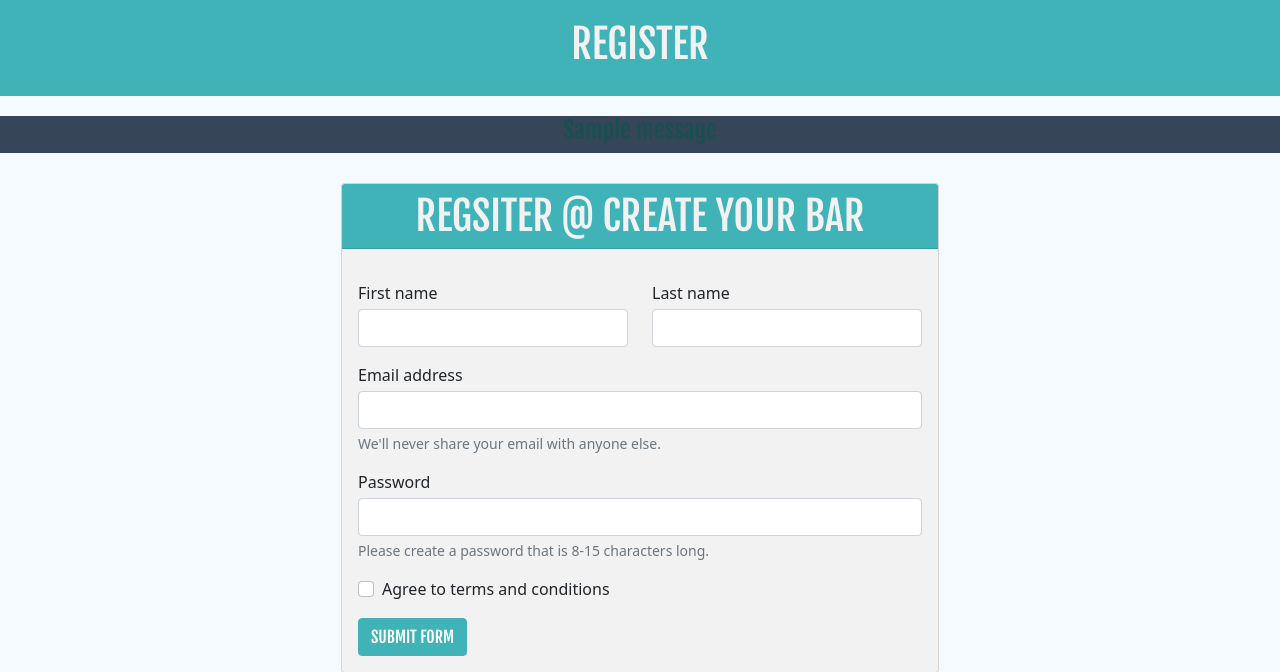
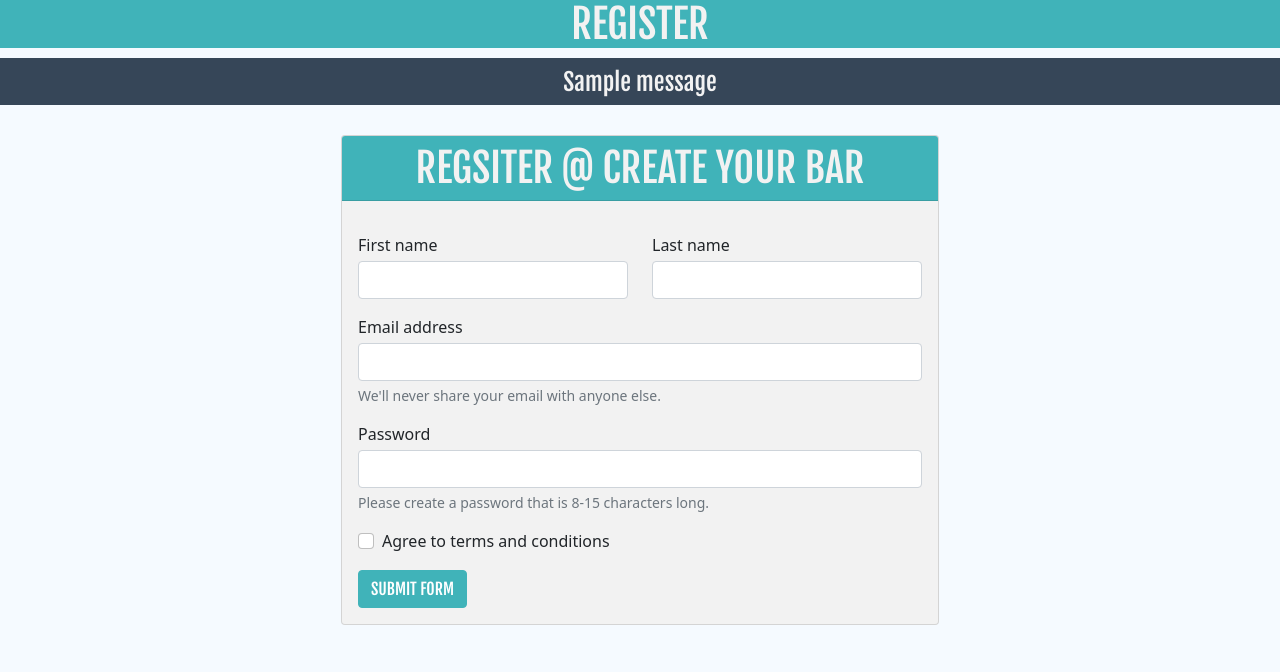
Before and after one commit to KJLuton/cocktails_at_home, a Flask app: page /register_mybar in a window 1280 px wide. Shown: the part 56-728 px from the top of the page. Run offline with Flask 2, Linux system fonts and the light colour scheme; one stand-in notice (Sample message) is shown; some libraries are stand-ins or nearby versions.

Commit message:
Added header to base template instead of across all files.

```diff
--- a/app.py
+++ b/app.py
@@ -106,7 +106,7 @@ def mybar(emailaddress):
         {"emailaddress": session["user"]})["emailaddress"]
 
     if session["user"]:
-        return render_template("mybar.html", emailaddress=emailaddress)
+        return render_template("mybar.html", emailaddress=emailaddress, age_title="MY BAR LOG IN")
 
     return redirect(url_for("login_mybar"))
 
@@ -121,19 +121,25 @@ def logout():
 
 @app.route("/add_cocktail", methods=["GET", "POST"])
 def add_cocktail():
-    # add new cocktail recipe to mongodb
-    if request.method == "POST":
-        cocktail = {
-            "cocktail_name": request.form.get("cocktail_name"),
-            "cocktail_description": request.form.get("cocktail_description"),
-            "cocktail_strength": request.form.get("cocktail_strength"),
-            "cocktail_category": request.form.getlist("cocktail_category"),
-            "cocktail_ingredients": request.form.getlist("cocktail_ingredients"),
-            "created_by": session["user"]
-        }
-        mongo.db.cocktails.insert_one(cocktail)
-        flash("Cocktail added")
-        return redirect(url_for("cocktails"))
+    if session["user"]:
+    # if session user exists, show form to add new cocktail to mongodb
+        if request.method == "POST":
+            cocktail = {
+                "cocktail_name": request.form.get("cocktail_name"),
+                "cocktail_description": request.form.get("cocktail_description"),
+                "cocktail_strength": request.form.get("cocktail_strength"),
+                "cocktail_category": request.form.getlist("cocktail_category"),
+                "cocktail_ingredients": request.form.getlist("cocktail_ingredients"),
+                "created_by": session["user"]
+            }
+            mongo.db.cocktails.insert_one(cocktail)
+            flash("Cocktail added")
+            return redirect(url_for("cocktails"))
+    else:
+        # if session user doesn't exist. NEED TO FIX THIS ERROR.
+        return redirect(url_for("register_mybar"))
+        flash("Only registered users can add new cocktails.\
+            Log in or register below to create your bar")
     return render_template(
         "add_cocktail.html", page_title="ADD A NEW COCKTAIL")
 
--- a/static/style.css
+++ b/static/style.css
@@ -71,7 +71,7 @@ p {
     text-align: center;
     background-color: #364658;
     color: #f2f2f2;
-    margin-top: 20px;
+    margin-top: 10px;
 }
 
 /* Nav Bar */
@@ -127,7 +127,6 @@ p {
 .pages-header-container {
     background-color: #40b3b9;
     height: max-content;
-    padding: 20px;
 }
 
 /* drinks categories and cards */
--- a/templates/about.html
+++ b/templates/about.html
@@ -1,8 +1,4 @@
 {% extends "base.html" %}
 {% block content %}
 
-<div class="container-fluid pages-header-container">
-    <h2 class="page-header-text">{{ page_title }}</h2>
-</div>
-
 {% endblock %}
--- a/templates/add_cocktail.html
+++ b/templates/add_cocktail.html
@@ -1,9 +1,5 @@
 {% extends "base.html" %}
 {% block content %}
-
-<div class="container-fluid pages-header-container">
-    <h2 class="page-header-text">{{ page_title }}</h2>
-</div>
 
 <div class="row page-content">
     <div class="col-md-3"></div>
--- a/templates/base.html
+++ b/templates/base.html
@@ -54,6 +54,23 @@
     </nav>
     <!-- ./Nav Bar -->
 
+    <div class="container-fluid pages-header-container">
+        <h2 class="page-header-text">{{ page_title }}</h2>
+    </div>
+
+    <div class="container-fluid">
+        <!-- flash messages -->
+        {% with messages = get_flashed_messages() %}
+        {% if messages %}
+        {% for message in messages %}
+        <div class="row flashes">
+            <h5 class="flashes">{{ message }}</h5>
+        </div>
+        {% endfor %}
+        {% endif %}
+        {% endwith %}
+    </div>
+
     {% block content %}
     {% endblock %}
 
--- a/templates/liquer_type.html
+++ b/templates/liquer_type.html
@@ -1,9 +1,6 @@
 {% extends "base.html" %}
 {% block content %}
 
-<div class="container-fluid pages-header-container">
-    <h2 class="page-header-text">{{ page_title }}</h2>
-</div>
 <div class="row page-content">
     <div class="col-md-2"></div>
     <div class="col-lg-8">
--- a/templates/register_mybar.html
+++ b/templates/register_mybar.html
@@ -1,23 +1,5 @@
 {% extends "base.html" %}
 {% block content %}
-
-<div class="container-fluid pages-header-container">
-    <h2 class="page-header-text">{{ page_title }}</h2>
-</div>
-
-
-<div class="container-fluid">
-    <!-- flash messages -->
-    {% with messages = get_flashed_messages() %}
-    {% if messages %}
-    {% for message in messages %}
-    <div class="row flashes">
-        <h5>{{ message }}</h5>
-    </div>
-    {% endfor %}
-    {% endif %}
-    {% endwith %}
-</div>
 
 <div class="row page-content">
     <div class="col-md-3"></div>
```
Also changed, not shown: templates/cocktails.html (+0 -7 lines), templates/index.html (+0 -11 lines), templates/login_mybar.html (+0 -18 lines), templates/mybar.html (+3 -7 lines).
